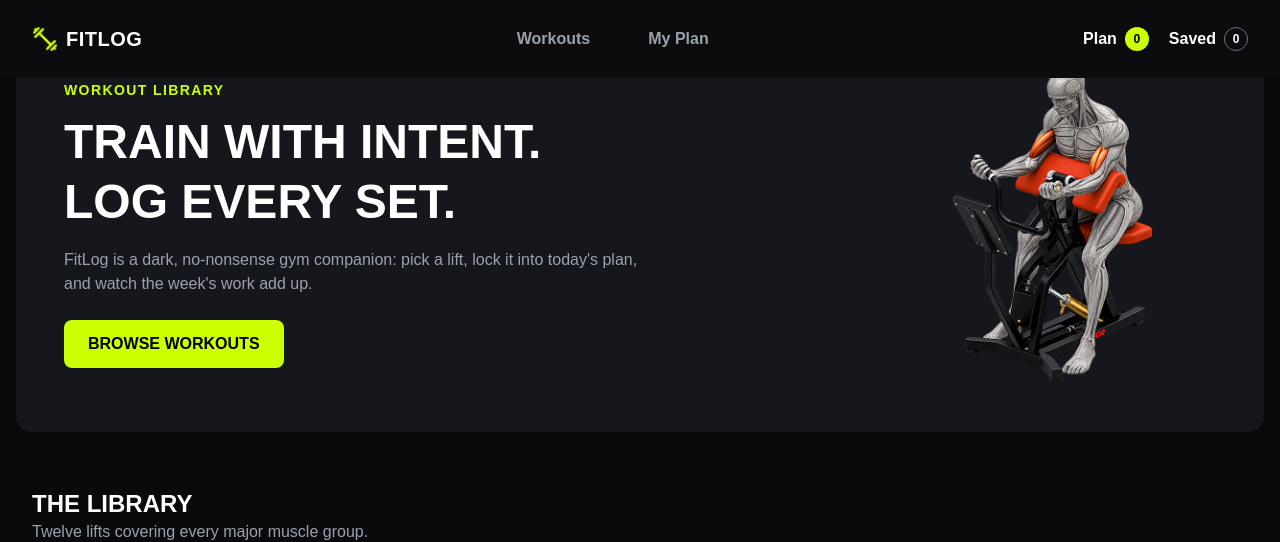
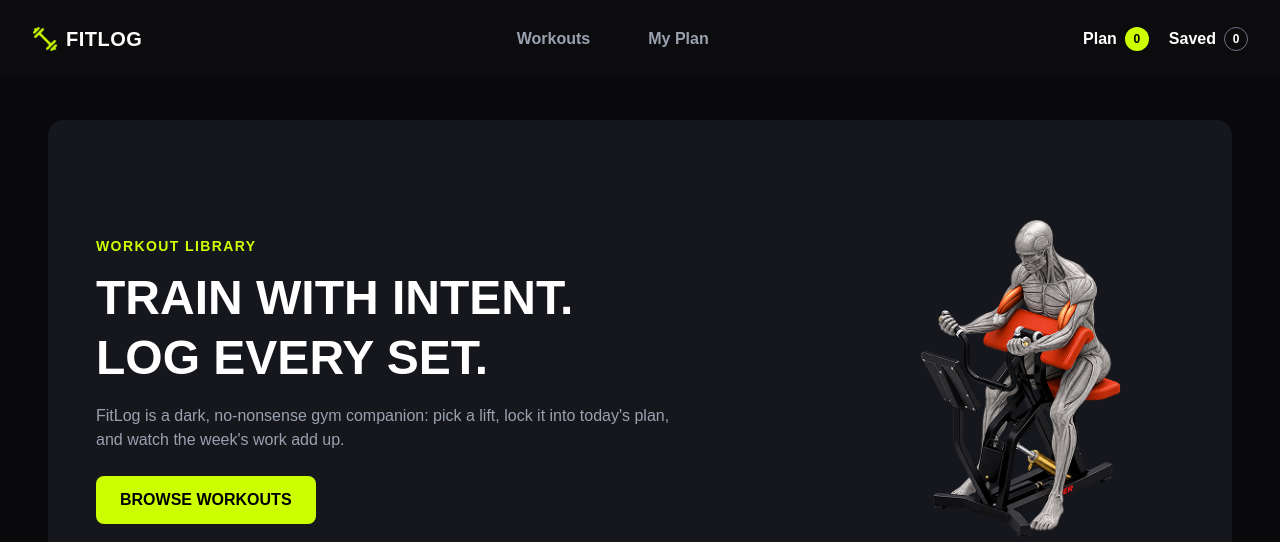
Before and after one commit to IsmailHasanTakid/assignment-fit-log, a Next.js app: page / in a window 1280 px wide. Shown: the top 542 px of the page. Built offline with nearby package versions, Linux system fonts and the light colour scheme; no server answers.

Commit message:
changes display width

```diff
--- a/src/app/components/Hero.tsx
+++ b/src/app/components/Hero.tsx
@@ -5,8 +5,8 @@ import Link from 'next/link';
 
 const Hero = () => {
     return (
-        <section className="p-4">
-            <div className="flex flex-col md:flex-row items-center justify-between bg-[#15171d] rounded-2xl p-8 md:p-12 gap-8">
+        <section className="px-4 mt-18 md:pt-12 pb-4">
+            <div className="flex flex-col md:flex-row items-center justify-between bg-[#15171d] rounded-2xl p-8 md:p-12 gap-8 min-h-[420px] md:min-h-[520px]">
 
                 <div className="flex flex-col max-w-xl">
                     <p className="text-[#ccff00] text-sm font-bold tracking-widest pb-3">
--- a/src/app/components/layout/Navbar.tsx
+++ b/src/app/components/layout/Navbar.tsx
@@ -8,8 +8,8 @@ import { usePlan } from '@/context/PlanContext';
 const Navbar = () => {
     const { todayPlan, saved } = usePlan();
     return (
-        <nav className="bg-[#0c0c0f] px-8 py-5 fixed top-0 left-0 w-full z-50">
-            <div className="flex justify-between items-center">
+        <nav className="bg-[#0c0c0f] px-8 py-5 mb-10 fixed top-0 left-0 w-full z-50">
+            <div className="flex justify-between items-center max-w-7xl mx-auto">
 
                 <div className="flex items-center gap-2">
                     <Image
--- a/src/app/layout.tsx
+++ b/src/app/layout.tsx
@@ -27,7 +27,7 @@ export default function RootLayout({ children }: LayoutProps<"/">) {
       lang="en"
       className={`${geistSans.variable} ${geistMono.variable} h-full antialiased`}
     >
-      <body className="min-h-full flex flex-col">
+      <body className="max-w-7xl mx-auto px-4 md:px-8">
         <PlanProvider>
           <Navbar />
           {children}
@@ -38,7 +38,7 @@ export default function RootLayout({ children }: LayoutProps<"/">) {
           theme="dark"
         />
 
-        <Footer/>
+        <Footer />
       </body>
     </html>
   );
```
